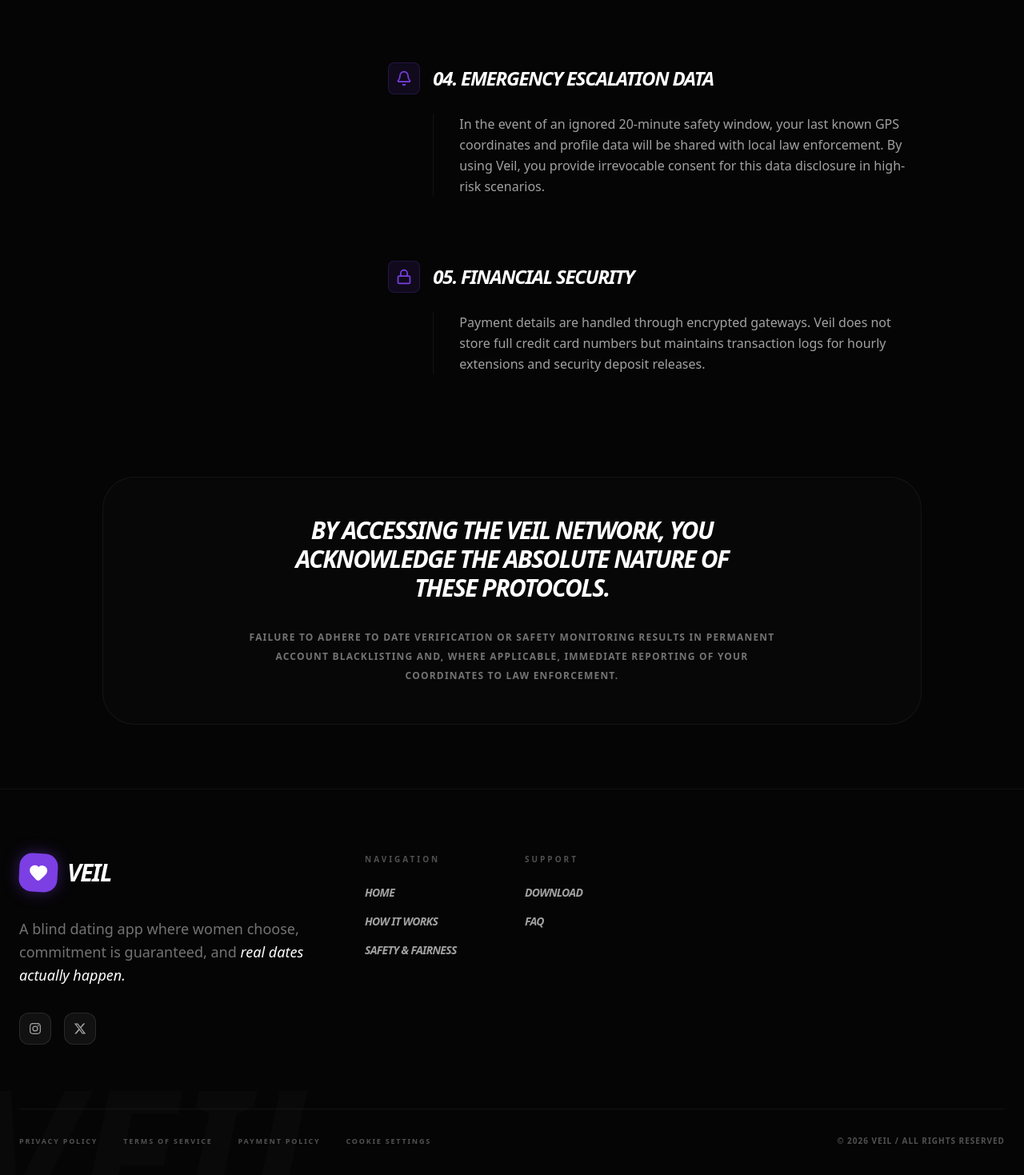
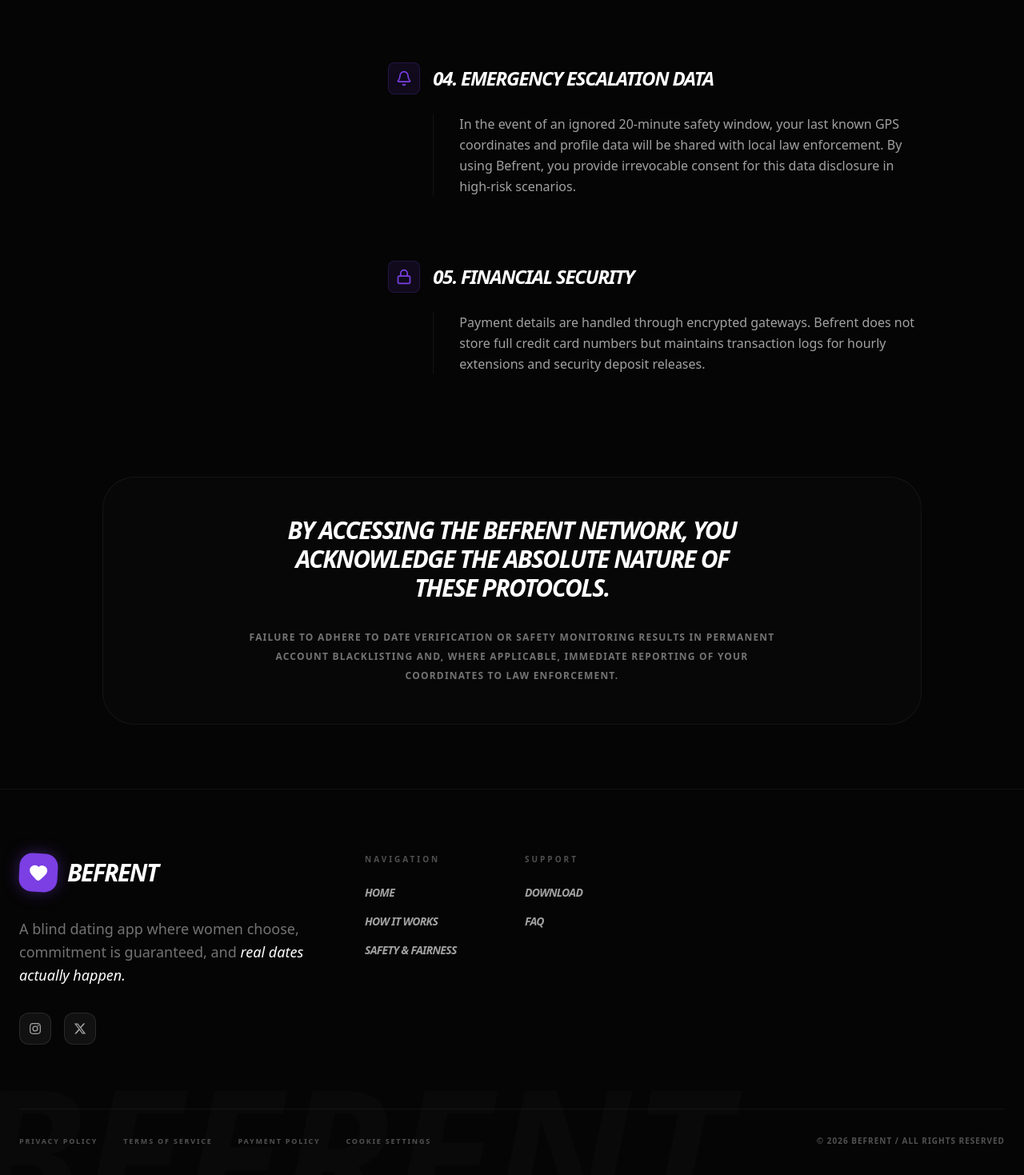
Before and after one commit to AnimHaus/befrent-website, a Next.js app: page /legal/privacy in a window 1280 px wide. Shown: the part 1207-2676 px from the top of the page at 80% size. Built offline with nearby package versions, Linux system fonts and the light colour scheme.

Commit message:
changed website name from vail to befrent

```diff
--- a/app/download/page.tsx
+++ b/app/download/page.tsx
@@ -98,7 +98,7 @@
               {/* HEADER AREA */}
               <div className="p-6 pt-16 flex justify-between items-center">
                 <div className="space-y-0.5">
-                  <h2 className="text-xl font-black italic text-black uppercase tracking-tighter leading-none">Veil App</h2>
+                  <h2 className="text-xl font-black italic text-black uppercase tracking-tighter leading-none">Befrent App</h2>
                 </div>
                 <div className="w-10 h-10 rounded-2xl bg-neutral-100 flex items-center justify-center border border-neutral-200 shadow-sm">
                   <Lock size={16} className="text-neutral-400" />
--- a/app/faq/page.tsx
+++ b/app/faq/page.tsx
@@ -40,7 +40,7 @@
       },
       {
         q: "Why is there no messaging feature?",
-        a: "Veil is a commitment-first platform. We eliminate the 'chat phase' to prevent ghosting and wasted time. By removing digital fillers, we ensure that every 'Like' is a commitment to a physical date.",
+        a: "Befrent is a commitment-first platform. We eliminate the 'chat phase' to prevent ghosting and wasted time. By removing digital fillers, we ensure that every 'Like' is a commitment to a physical date.",
         icon: <ShieldAlert size={20} />
       }
     ]
@@ -80,7 +80,7 @@
     questions: [
       {
         q: "How is the date's occurrence verified?",
-        a: "Upon meeting, both parties must take a photograph of the other person via the Veil app. Our system utilizes facial recognition and metadata to confirm identity, location, and time. This is a mandatory security step.",
+        a: "Upon meeting, both parties must take a photograph of the other person via the Befrent app. Our system utilizes facial recognition and metadata to confirm identity, location, and time. This is a mandatory security step.",
         icon: <Camera size={20} />
       },
       {
@@ -113,7 +113,7 @@
             Frequently <br /><span className="text-white/20">Asked Questions</span>
           </h1>
           <p className="text-neutral-500 max-w-lg font-bold uppercase text-xs tracking-widest leading-relaxed">
-            Review our strict operational guidelines and safety standards. Veil is a zero-tolerance platform built for physical security and financial fairness.
+            Review our strict operational guidelines and safety standards. Befrent is a zero-tolerance platform built for physical security and financial fairness.
           </p>
         </motion.div>
 
@@ -139,8 +139,7 @@
                     <motion.div
                       key={id}
                       variants={itemVariants}
-                      className={`group rounded-2xl border transition-all duration-500 ${
-                        isOpen ? 'bg-white/5 border-white/20 shadow-2xl' : 'bg-transparent border-white/5 hover:border-white/10'
+                      className={`group rounded-2xl border transition-all duration-500 ${isOpen ? 'bg-white/5 border-white/20 shadow-2xl' : 'bg-transparent border-white/5 hover:border-white/10'
                         }`}
                     >
                       <button
--- a/app/legal/privacy/page.tsx
+++ b/app/legal/privacy/page.tsx
@@ -8,7 +8,7 @@
     id: "01",
     title: "Data Collection & Telemetry",
     icon: <Eye size={20} />,
-    content: "We collect precise GPS location data, biometric facial mapping for identity verification, and device metadata. This is non-negotiable for the operation of the Veil protocol. Location tracking is active during scheduled date windows to enforce geofencing and safety escalations."
+    content: "We collect precise GPS location data, biometric facial mapping for identity verification, and device metadata. This is non-negotiable for the operation of the Befrent protocol. Location tracking is active during scheduled date windows to enforce geofencing and safety escalations."
   },
   {
     id: "02",
@@ -26,13 +26,13 @@
     id: "04",
     title: "Emergency Escalation Data",
     icon: <Bell size={20} />,
-    content: "In the event of an ignored 20-minute safety window, your last known GPS coordinates and profile data will be shared with local law enforcement. By using Veil, you provide irrevocable consent for this data disclosure in high-risk scenarios."
+    content: "In the event of an ignored 20-minute safety window, your last known GPS coordinates and profile data will be shared with local law enforcement. By using Befrent, you provide irrevocable consent for this data disclosure in high-risk scenarios."
   },
   {
     id: "05",
     title: "Financial Security",
     icon: <Lock size={20} />,
-    content: "Payment details are handled through encrypted gateways. Veil does not store full credit card numbers but maintains transaction logs for hourly extensions and security deposit releases."
+    content: "Payment details are handled through encrypted gateways. Befrent does not store full credit card numbers but maintains transaction logs for hourly extensions and security deposit releases."
   }
 ];
 
@@ -116,7 +116,7 @@
           className="mt-32 p-12 rounded-[2.5rem] bg-white/[0.01] border border-white/5 text-center space-y-8"
         >
           <h3 className="text-2xl sm:text-3xl font-black uppercase italic tracking-tighter max-w-xl mx-auto">
-            By accessing the Veil network, you acknowledge the absolute nature of these protocols.
+            By accessing the Befrent network, you acknowledge the absolute nature of these protocols.
           </h3>
           <p className="text-neutral-500 text-xs font-bold uppercase tracking-widest max-w-2xl mx-auto leading-loose">
             Failure to adhere to date verification or safety monitoring results in permanent account blacklisting and, where applicable, immediate reporting of your coordinates to law enforcement.
--- a/app/legal/terms/page.tsx
+++ b/app/legal/terms/page.tsx
@@ -36,7 +36,7 @@
   {
     id: "06",
     title: "Keeping the Community Safe",
-    content: "Veil is built on trust and action. Any form of harassment, faking your identity, or trying to bypass our safety checks results in a permanent ban. We’re here to create a secure space for real connections, and we take that responsibility seriously."
+    content: "Befrent is built on trust and action. Any form of harassment, faking your identity, or trying to bypass our safety checks results in a permanent ban. We’re here to create a secure space for real connections, and we take that responsibility seriously."
   }
 ];
 
@@ -117,7 +117,7 @@
             <div className="space-y-2">
               <h3 className="text-3xl font-black uppercase italic tracking-tighter">Ready for actual accountability?</h3>
               <p className="text-neutral-500 text-xs font-bold uppercase tracking-widest leading-relaxed">
-                    By joining Veil, you agree to these ground rules. No ghosting. No wasted time. Just real dates.
+                By joining Befrent, you agree to these ground rules. No ghosting. No wasted time. Just real dates.
               </p>
             </div>
 
--- a/components/footer.tsx
+++ b/components/footer.tsx
@@ -27,7 +27,7 @@
     <footer className="relative bg-[#050505] text-neutral-400 overflow-hidden border-t border-white/5">
       {/* BACKGROUND WATERMARK */}
       <div className="absolute -bottom-10 -left-10 text-[18vw] font-black text-white/[0.02] select-none leading-none pointer-events-none italic uppercase">
-        VEIL
+        BEFRENT
       </div>
 
       <div className="relative z-10 mx-auto max-w-7xl px-6 py-20">
@@ -44,7 +44,7 @@
               <div className="flex h-12 w-12 items-center justify-center rounded-2xl bg-[#7B3FE4] shadow-[0_0_20px_rgba(123,63,228,0.4)] rotate-3">
                 <Heart className="h-6 w-6 text-white fill-white" />
               </div>
-              <span className="text-3xl font-black italic uppercase tracking-tighter">Veil</span>
+              <span className="text-3xl font-black italic uppercase tracking-tighter">Befrent</span>
             </motion.div>
 
             <motion.p variants={itemVariants} className="text-lg text-neutral-500 max-w-sm font-medium leading-relaxed">
@@ -54,8 +54,8 @@
 
             {/* UPDATED SOCIALS: Removed TikTok, Swapped Twitter for X */}
             <motion.div variants={itemVariants} className="flex gap-4">
-               <SocialLink icon={faInstagram} href="#" color="#E4405F" />
-               <SocialLink icon={faXTwitter} href="#" color="#ffffff" />
+              <SocialLink icon={faInstagram} href="#" color="#E4405F" />
+              <SocialLink icon={faXTwitter} href="#" color="#ffffff" />
             </motion.div>
           </div>
 
@@ -95,7 +95,7 @@
           </div>
 
           <div className="flex items-center gap-4 text-[10px] font-bold tracking-widest text-neutral-600 uppercase">
-              © {new Date().getFullYear()} Veil / All Rights Reserved
+            © {new Date().getFullYear()} Befrent / All Rights Reserved
           </div>
         </motion.div>
       </div>
--- a/components/header.tsx
+++ b/components/header.tsx
@@ -51,7 +51,7 @@
           </motion.div>
           <div className="flex flex-col">
             <span className="text-xl font-black italic uppercase tracking-tighter text-white leading-none">
-              Veil
+              Befrent
             </span>
           </div>
         </Link>
@@ -140,9 +140,8 @@
                 <Link
                   key={link.name}
                   href={link.href}
-                  className={`text-sm font-black uppercase tracking-widest italic ${
-                    pathname === link.href ? "text-[#7B3FE4]" : "text-white/70"
-                  }`}
+                  className={`text-sm font-black uppercase tracking-widest italic ${pathname === link.href ? "text-[#7B3FE4]" : "text-white/70"
+                    }`}
                 >
                   {link.name}
                 </Link>
--- a/package.json
+++ b/package.json
@@ -1,5 +1,5 @@
 {
-  "name": "veil-website",
+  "name": "befrent-website",
   "version": "0.1.0",
   "private": true,
   "scripts": {
```
Also changed, not shown: app/safety/page.tsx (+4 -4 lines), 1 other file (tests, documents, lock files or other folders). Lines whose indentation alone changed are shown as unchanged.
